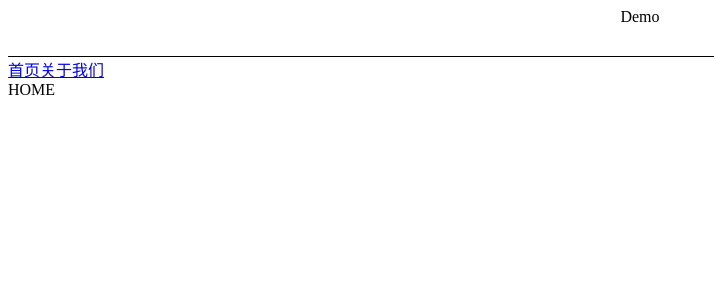
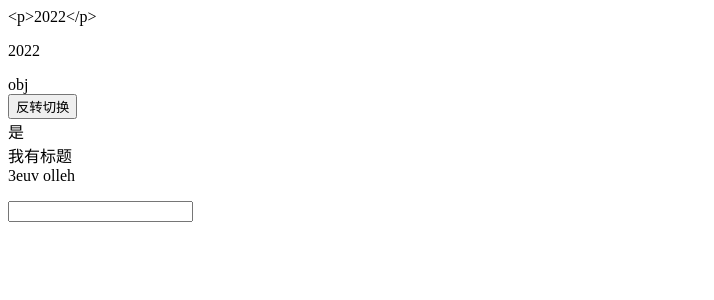
Before and after one commit to zhixi0912/study, a Vue app in the folder vue3/shopping-cart/: page / in a window 1280 px wide. Before the commit this address led to /#/home. Shown: the top 300 px of the page, without its empty margins (0-714 px from the left). Built offline with nearby package versions, Linux system fonts and the light colour scheme.

Commit message:
vue3 基础模版语法

```diff
--- a/vue3/shopping-cart/src/App.vue
+++ b/vue3/shopping-cart/src/App.vue
@@ -1,26 +1,15 @@
 <script setup>
 // This starter template is using Vue 3 <script setup> SFCs
 // Check out https://vuejs.org/api/sfc-script-setup.html#script-setup
-import HelloWorld from './components/HelloWorld.vue'
-import Demo from './views/Dome.vue'
-import Dome from './views/Dome.vue';
+// import Demo from './views/01-gitting-started/Demo.vue'
+import Demo from './views/02-template-syntax/Demo.vue'
 </script>
 
 <template>
-  <!-- <HelloWorld msg="Vite + Vue" /> -->
-  <Dome />
+  <div>
+    <Demo></Demo>
+  </div>
 </template>
 
-<style scoped>
-.logo {
-  height: 6em;
-  padding: 1.5em;
-  will-change: filter;
-}
-.logo:hover {
-  filter: drop-shadow(0 0 2em #646cffaa);
-}
-.logo.vue:hover {
-  filter: drop-shadow(0 0 2em #42b883aa);
-}
+<style>
 </style>
--- a/vue3/shopping-cart/src/main.js
+++ b/vue3/shopping-cart/src/main.js
@@ -2,9 +2,9 @@ import { createApp } from 'vue'
 // import './style.css'
 import { createPinia } from 'pinia'
 import App from './App.vue'
-import router from './router'
+// import router from './router'
 
 const app = createApp(App)
-app.use(router)
+// app.use(router)
 app.use(createPinia())
 app.mount('#app')
--- a/vue3/shopping-cart/src/router/index.js
+++ b/vue3/shopping-cart/src/router/index.js
@@ -1,24 +1,24 @@
-import { createRouter, createWebHashHistory } from 'vue-router'
-import Home from '../views/Home.vue'
-import About from '../views/About.vue'
+// import { createRouter, createWebHashHistory } from 'vue-router'
+// import Home from '../views/Home.vue'
+// import About from '../views/About.vue'
 
-const routes = [
-    {
-        path: '/',
-        redirect: '/home'
-    },
-    {
-        path: '/home',
-        component: Home
-    },
-    {
-        path: '/about',
-        component: About
-    }
-]
+// const routes = [
+//     {
+//         path: '/',
+//         redirect: '/home'
+//     },
+//     {
+//         path: '/home',
+//         component: Home
+//     },
+//     {
+//         path: '/about',
+//         component: About
+//     }
+// ]
 
-const router = createRouter({
-    routes,
-    history:createWebHashHistory()
-})
-export default router
+// const router = createRouter({
+//     routes,
+//     history:createWebHashHistory()
+// })
+// export default router
--- /dev/null
+++ b/vue3/shopping-cart/src/views/01-gitting-started/Demo.vue
@@ -0,0 +1,18 @@
+<template>
+    <div>
+        {{ count }}
+        <button @click="handelClick">add</button>
+    </div>
+</template>
+
+<script setup>
+ import { ref  } from 'vue';
+ const count = ref(0)
+ const handelClick = () => {
+    count.value ++
+ }
+</script>
+
+<style lang="css">
+
+</style>
--- /dev/null
+++ b/vue3/shopping-cart/src/views/02-template-syntax/Demo.vue
@@ -0,0 +1,43 @@
+<template>
+    <div>
+        {{ rawHtml }}
+    </div>
+    <div v-html="rawHtml"></div>
+    <div v-bind="obj">obj</div>
+    <button @click="handelClick">反转切换</button>
+    <div v-if="toggle">是</div>
+    <div v-else>否</div>
+    <div v-bind:title="title">我有标题</div>
+    <div>
+        {{ title2.split('').reverse().join('') }}
+    </div>
+    <div>
+        <p>{{ inputVal }}</p>
+        <!-- <input type="text" v-on:keyup.enter="hanedlKeyup" /> -->
+        <input type="text" v-on:keyup="hanedlKeyup" />
+    </div>
+</template>
+
+<script setup>
+ import { ref  } from 'vue';
+ const rawHtml = ref('<p>2022</p>')
+ const title = '我是标题'
+ const title2 = 'hello vue3'
+ const obj = ref({
+    id: '01',
+    class: 'box'
+ })
+ const toggle = ref(true)
+ const handelClick = () => {
+    toggle.value = !toggle.value
+ }
+ const inputVal = ref('')
+ const hanedlKeyup = (e)=>{
+    console.log(e.target.value)
+    inputVal.value = e.target.value
+ }
+</script>
+
+<style lang="css">
+
+</style>
--- a/vue3/shopping-cart/src/views/About.vue
+++ /dev/null
@@ -1,13 +0,0 @@
-<template>
-    <div>
-        ABOUT
-    </div>
-</template>
-
-<script setup>
-
-</script>
-
-<style lang="scss" scoped>
-
-</style>
--- a/vue3/shopping-cart/src/views/Dome.vue
+++ /dev/null
@@ -1,26 +0,0 @@
-<template>
-    <div class="t1">
-        Demo
-    </div>
-    <div>
-        <router-link to="/home">首页</router-link>
-        <router-link to="/about">关于我们</router-link>
-    </div>
-    <div>
-        <router-view></router-view>
-    </div>
-</template>
-
-<script setup>
-
-</script>
-
-<style scoped>
-.t1{
-    width: 100%;
-    padding-bottom: 30px;
-    border-bottom: 1px solid #000;
-    display: block;
-    text-align: center;
-}
-</style>
--- a/vue3/shopping-cart/src/views/Home.vue
+++ /dev/null
@@ -1,14 +0,0 @@
-<template>
-    <div>
-        <div class="t1">HOME</div>
-
-    </div>
-</template>
-
-<script setup>
-
-</script>
-
-<style scoped>
-
-</style>
```
Also changed, not shown: 1 other file (tests, documents, lock files or other folders).
